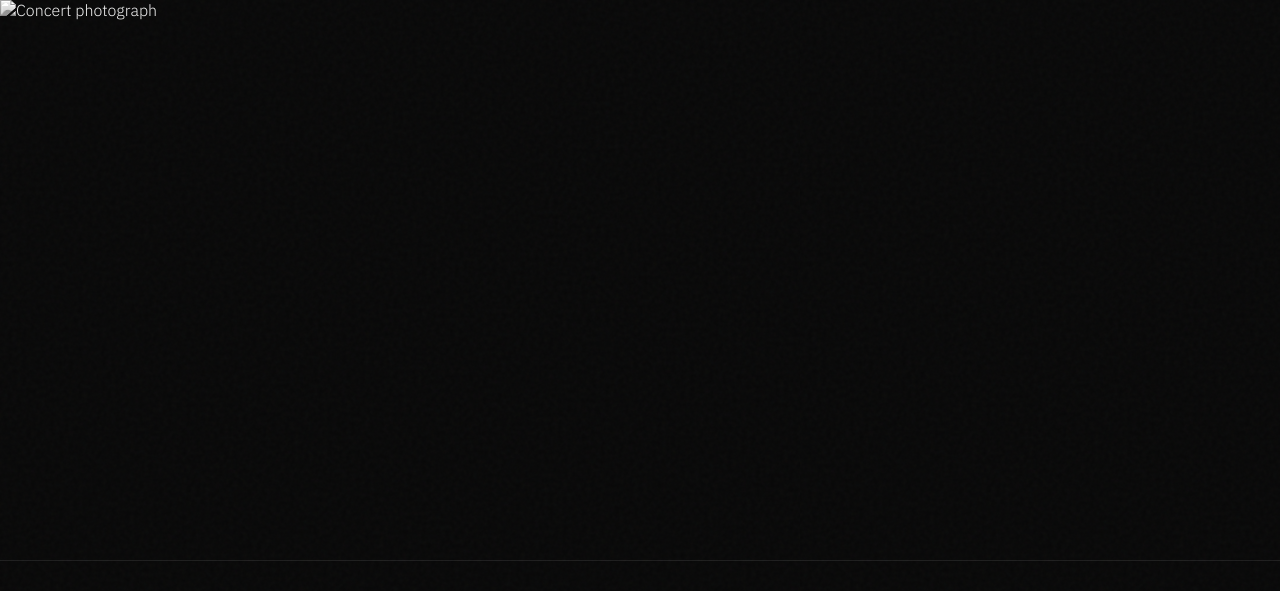
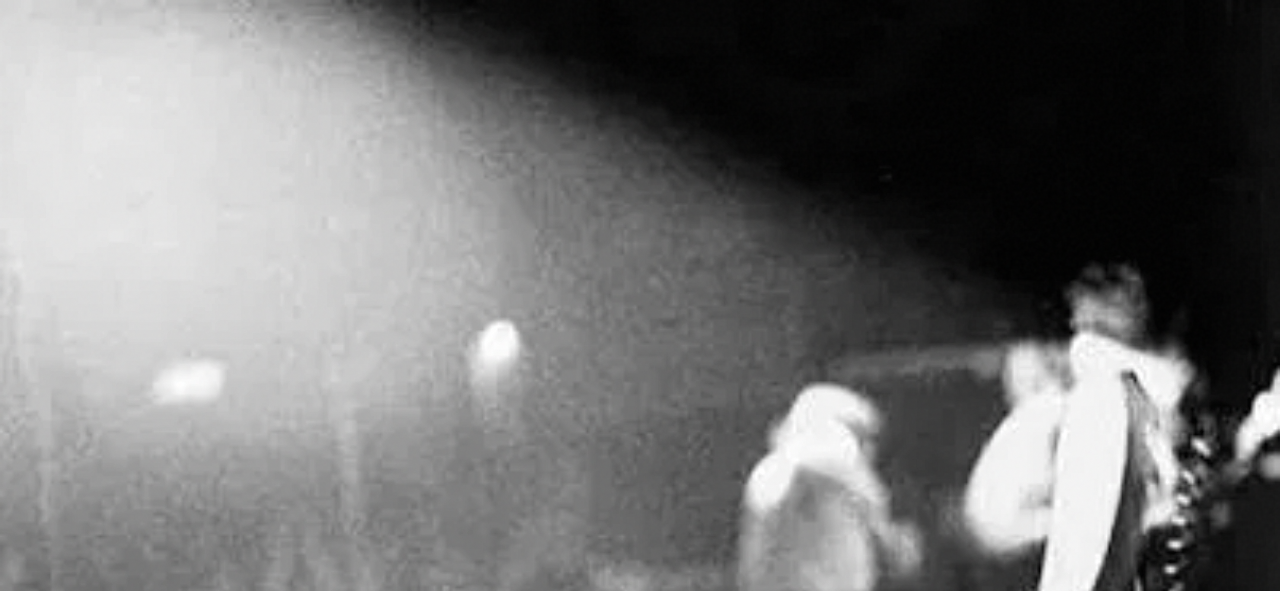
Before and after one commit to justinsteinmetz/BritishInvasion, a plain HTML site: page index.html in a window 1280 px wide. Shown: the top 591 px of the page. Drawn offline with nearby package versions, Linux system fonts and the light colour scheme; a web font is replaced by a local one.

Commit message:
Update index.html

```diff
--- a/index.html
+++ b/index.html
@@ -804,7 +804,7 @@ h1.main-title {
 
 <!-- ══ SCREEN 0: THE PHOTOGRAPH ══ -->
 <section id="s-photo" class="screen active">
-  <img src="/mnt/user-data/uploads/1780899501194.jpg" alt="Concert photograph" class="photo-full">
+  <img src="londoncalling.webp" alt="Concert photograph" class="photo-full">
   <div class="photo-question">
     <p class="photo-q-text">What does this say to you about British music?</p>
     <div class="nav-row">
@@ -1043,7 +1043,7 @@ h1.main-title {
 <!-- ══ FINAL SCREEN ══ -->
 <section id="s-final" class="screen">
   <div class="final-photo-wrap">
-    <img src="/mnt/user-data/uploads/1780899501194.jpg" alt="" class="final-photo" aria-hidden="true">
+    <img src="londoncalling.webp" alt="" class="final-photo" aria-hidden="true">
     <div class="final-overlay-words" aria-hidden="true">
       <span>Blues</span>
       <span>Gospel</span>
```
